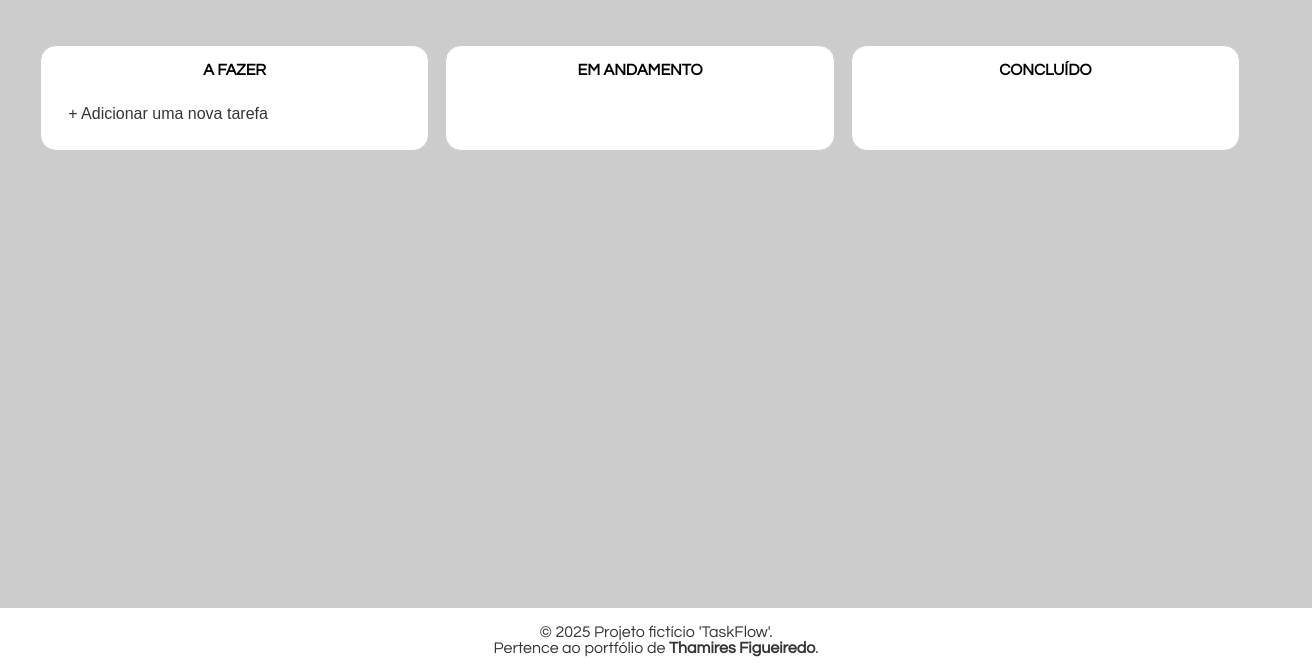
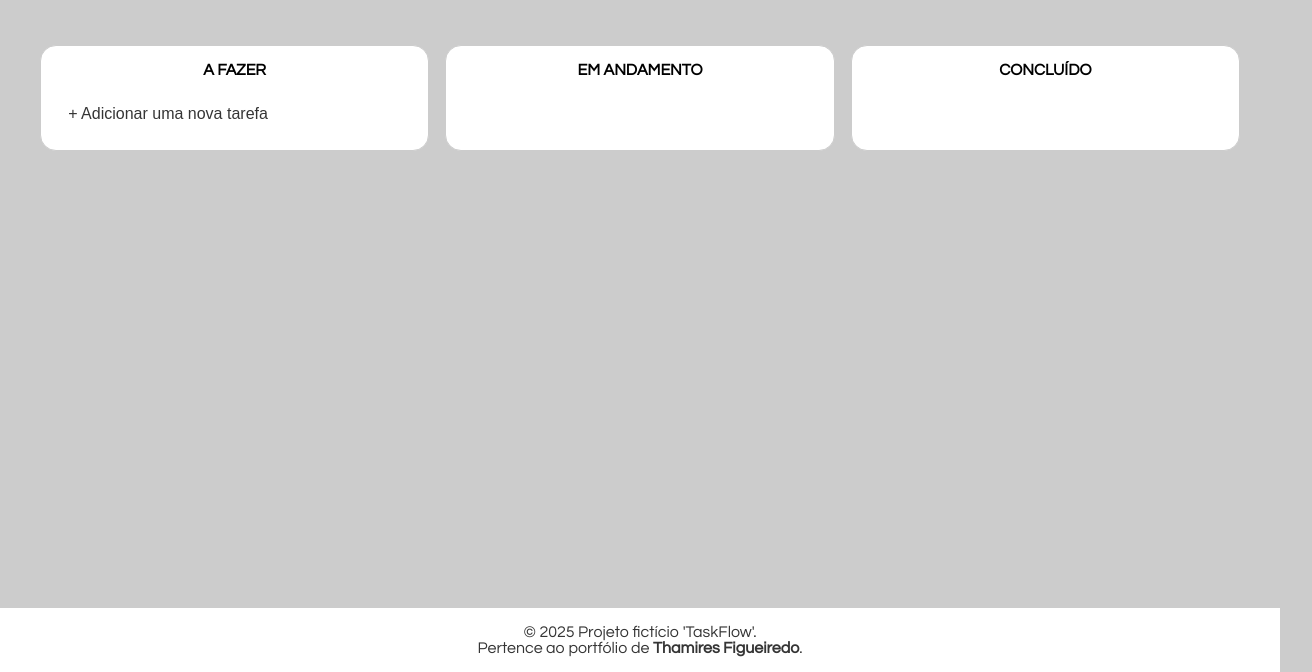
Before and after one commit to thrf-dev/gerenciador-de-tarefas, a plain HTML site: page index.html in a window 1280 px wide. Shown: the part 128-800 px from the top of the page, 1312 px wide, since content can reach past the window. Drawn offline with Linux system fonts and the light colour scheme.

Commit message:
update css

```diff
--- a/css/style.css
+++ b/css/style.css
@@ -23,7 +23,6 @@ body {
 
 header {
   background-color: #ffffff;
-  height: auto;
 }
 
 main {
@@ -38,8 +37,6 @@ footer {
   padding: 1rem;
   position: relative;
   bottom: 0;
-  width: 100%;
-  height: auto;
 }
 
 footer a {
```
